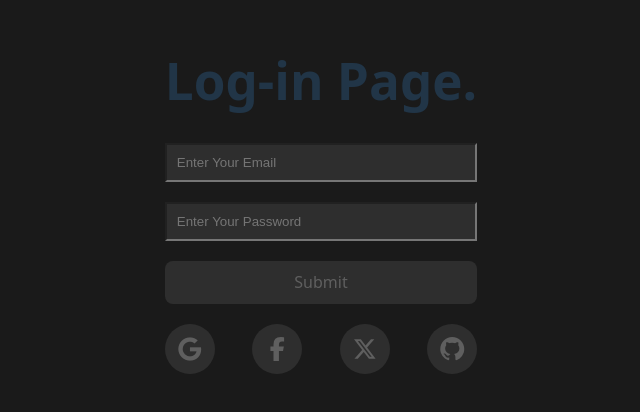
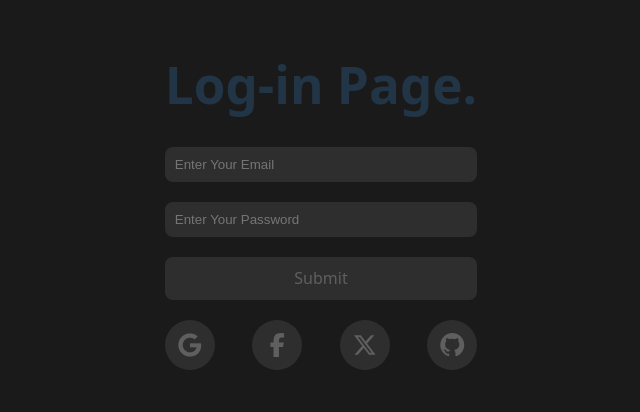
Before and after one commit to PrasanjeetBiswas/react-firebase, a React (Vite) app: page /login in a window 1280 px wide. Shown: the part 204-616 px from the top of the page, without its empty margins (319-959 px from the left). Built offline with nearby package versions, Linux system fonts and the light colour scheme.

Commit message:
Your commit message

```diff
--- a/src/components/Login.jsx
+++ b/src/components/Login.jsx
@@ -111,7 +111,7 @@ function Login() {
           onChange={(e) => {
             setEmail(e.target.value);
           }}
-          style={{ padding: "10px",backgroundColor:"#353535c5",color:"#ffffff3c" }}
+          style={{ padding: "10px",backgroundColor:"#353535c5",color:"#ffffff3c",border:"none",borderRadius:"8px" }}
         />
         <input
           type="password"
@@ -119,7 +119,7 @@ function Login() {
           onChange={(e) => {
             setPassword(e.target.value);
           }}
-          style={{ padding: "10px",backgroundColor:"#353535c5",color:"#ffffff3c" }}
+          style={{ padding: "10px",backgroundColor:"#353535c5",color:"#ffffff3c",border:"none",borderRadius:"8px" }}
         />
         <button type="submit" style={{backgroundColor:"#353535c5",color:"#ffffff3c"}}>Submit</button>
         <div style={{display:"flex",alignItems:"center",justifyContent:"space-between"}}>
--- a/src/components/SignUp.jsx
+++ b/src/components/SignUp.jsx
@@ -37,7 +37,7 @@ function SignUp() {
           onChange={(e) => {
             setEmail(e.target.value);
           }}
-          style={{ padding: "10px",backgroundColor:"#353535c5",color:"#ffffff3c" }}
+          style={{ padding: "10px",backgroundColor:"#353535c5",color:"#ffffff3c",border:"none",borderRadius:"8px"  }}
         />
         <input
           type="password"
@@ -45,7 +45,7 @@ function SignUp() {
           onChange={(e) => {
             setPassword(e.target.value);
           }}
-          style={{ padding: "10px",backgroundColor:"#353535c5",color:"#ffffff3c" }}
+          style={{ padding: "10px",backgroundColor:"#353535c5",color:"#ffffff3c",border:"none",borderRadius:"8px"  }}
         />
         <button type="submit" style={{backgroundColor:"#353535c5",color:"#ffffff3c"}}>Submit</button>
       </form>
```
